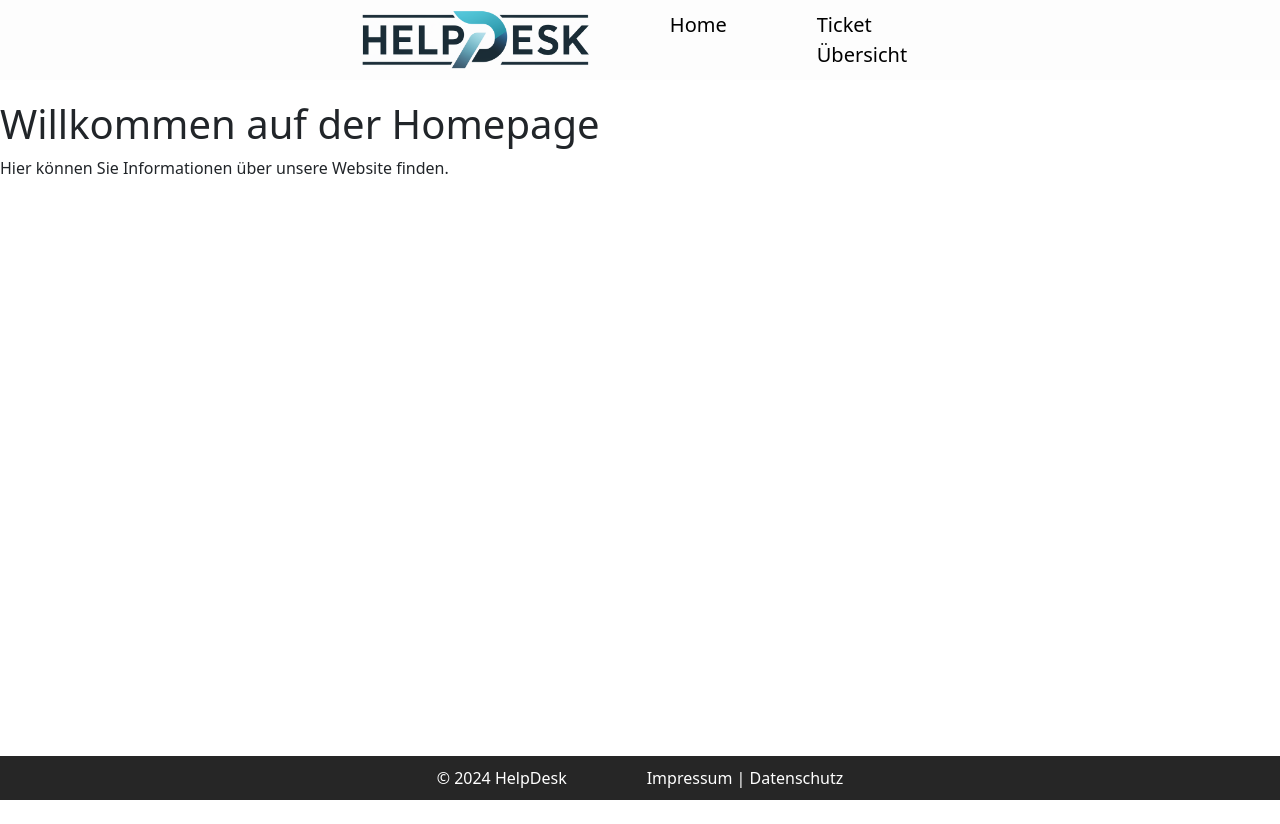
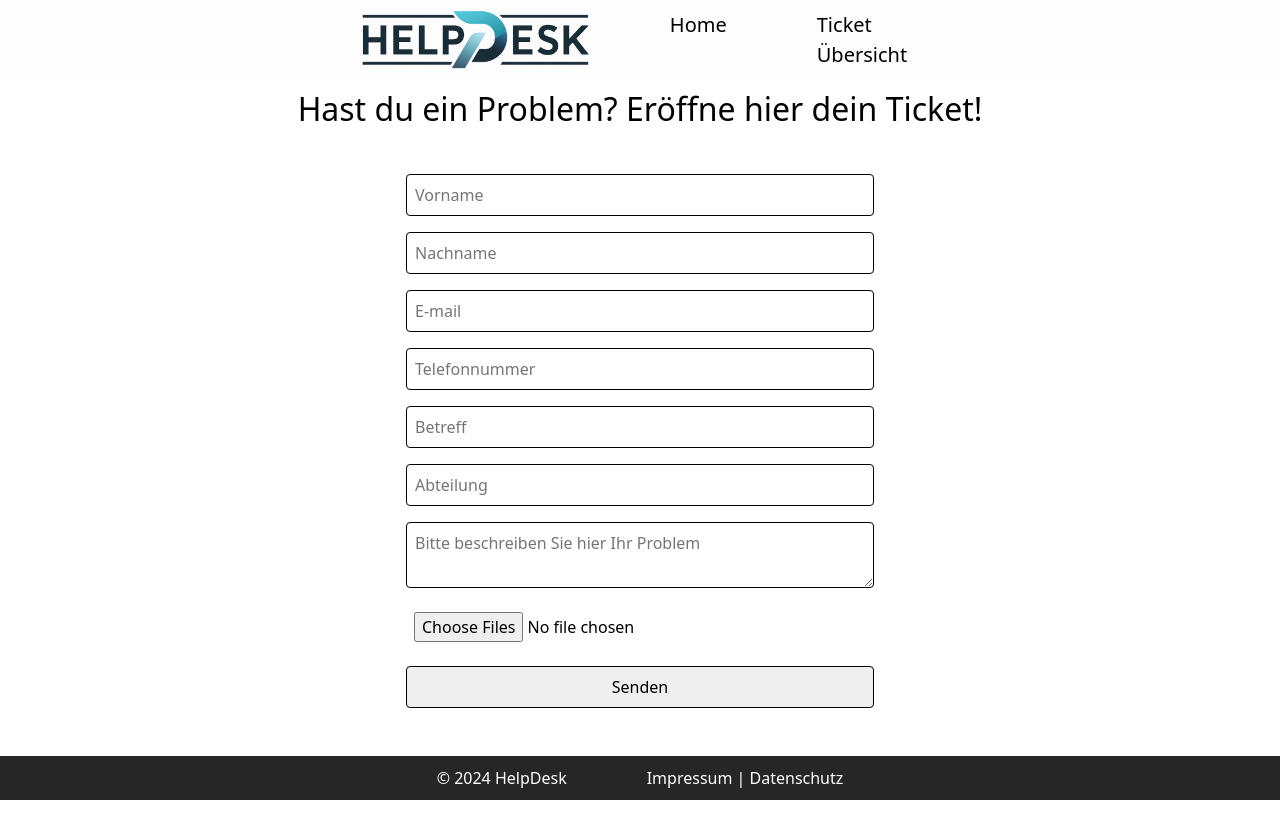
Before and after one commit to daniloweber/supportPortal, a React (Vite) app in the folder frontend/: page / in a window 1280 px wide. Before the commit the page ends 800 px from the top, so only its background shows below. Built offline with nearby package versions, Linux system fonts and the light colour scheme.

Commit message:
Ticket erstellen Formular; Positons Fix bei Header entfernt, fuckt ab adi

```diff
--- a/frontend/src/components/Home.jsx
+++ b/frontend/src/components/Home.jsx
@@ -1,16 +1,19 @@
 import React from 'react';
+import CreateTicket from './TicketErstellen.jsx';
 
 const Home = () => {
-  const titleStyle = {
-    marginTop: '100px'
+  const headerStyle = {
+    textAlign: 'center',
+    color: 'black',
+    padding: '10px',
   };
 
   return (
     <div>
-      <h1 style={titleStyle}>Willkommen auf der Homepage</h1>
-      <p>Hier können Sie Informationen über unsere Website finden.</p>
+      <h2 style={headerStyle}>Hast du ein Problem? Eröffne hier dein Ticket!</h2>
+      <CreateTicket />
     </div>
   );
-}
+};
 
 export default Home;
--- /dev/null
+++ b/frontend/src/components/TicketErstellen.jsx
@@ -0,0 +1,59 @@
+import React, { useState } from 'react';
+
+const createTicket = () => {
+  const [firstName, setFirstName] = useState('');
+  const [lastName, setLastName] = useState('');
+  const [email, setEmail] = useState('');
+  const [phone, setPhone] = useState('');
+  const [subject, setSubject] = useState('');
+  const [description, setDescription] = useState('');
+  const [department, setDepartment] = useState('');
+  const [file, setFile] = useState(null);
+
+  const formStyle = {
+    display: 'flex',
+    flexDirection: 'column',
+    alignItems: 'start',
+    gap: '1em',
+    color: 'black',
+    backgroundColor: 'white',
+    padding: '1em',
+    borderRadius: '8px',
+    maxWidth: '500px',
+    margin: '20px auto',
+    marginBottom: '100px',
+  };
+
+  const inputStyle = {
+    padding: '0.5em',
+    borderRadius: '4px',
+    border: '1px solid black',
+    width: '100%',
+  };
+
+  const fileInputStyle = {
+    ...inputStyle,
+    border: 'none',
+  };
+
+  const handleSubmit = (e) => {
+    e.preventDefault();
+    // Handle form submission
+  };
+
+  return (
+    <form style={formStyle} onSubmit={handleSubmit}>
+      <input style={inputStyle} type="text" placeholder="Vorname" value={firstName} onChange={(e) => setFirstName(e.target.value)} />
+      <input style={inputStyle} type="text" placeholder="Nachname" value={lastName} onChange={(e) => setLastName(e.target.value)} />
+      <input style={inputStyle} type="email" placeholder="E-mail" value={email} onChange={(e) => setEmail(e.target.value)} />
+      <input style={inputStyle} type="tel" placeholder="Telefonnummer" value={phone} onChange={(e) => setPhone(e.target.value)} />
+      <input style={inputStyle} type="text" placeholder="Betreff" value={subject} onChange={(e) => setSubject(e.target.value)} />
+      <input style={inputStyle} type="text" placeholder="Abteilung" value={department} onChange={(e) => setDepartment(e.target.value)} />
+      <textarea style={inputStyle} placeholder="Bitte beschreiben Sie hier Ihr Problem" value={description} onChange={(e) => setDescription(e.target.value)} />
+      <input style={fileInputStyle} type="file" multiple onChange={(e) => setFile(e.target.files)} />
+      <button style={inputStyle} type="submit">Senden</button>
+    </form>
+  );
+};
+
+export default createTicket;
--- a/frontend/src/components/TicketView.jsx
+++ b/frontend/src/components/TicketView.jsx
@@ -116,7 +116,7 @@
     };
 
     const filterMenuStyle = {
-        marginTop: '120px',
+        marginTop: '20px',
         marginLeft: '20px',
         marginRight: '20px',
         display: 'flex',
--- a/frontend/src/components/header.jsx
+++ b/frontend/src/components/header.jsx
@@ -17,14 +17,14 @@
 
     return (
         <>
-        <header style={{ background: '#FDFDFD', display: 'flex', justifyContent: 'space-between', padding: '10px', alignItems: 'center', position: 'fixed', width: '100%', top: 0, zIndex: 1000 }}>
+        <header style={{ background: '#FDFDFD', display: 'flex', justifyContent: 'space-between', padding: '10px', alignItems: 'center', width: '100%', top: 0, zIndex: 1000 }}>
             <div style={{ flex: 1, display: 'flex', justifyContent: 'flex-start' }}>
-                <Link to="/Home">
+                <Link to="/">
                     <img src={'/images/Logo.png'} alt="Logo" style={{ height: '60px', marginLeft: '350px' }} />
                 </Link>
             </div>
             <div style={{ flex: 1, display: 'flex', justifyContent: 'center' }}>
-                <Link to="/Home" onClick={handleHomeClick} style={{ margin: '0 80px', color: 'black', textDecoration: 'none', fontSize: '20px', transform: isHomeClicked ? 'scale(0.9)' : 'scale(1)', transition: 'transform 0.25s' }}>Home</Link>
+                <Link to="/" onClick={handleHomeClick} style={{ margin: '0 80px', color: 'black', textDecoration: 'none', fontSize: '20px', transform: isHomeClicked ? 'scale(0.9)' : 'scale(1)', transition: 'transform 0.25s' }}>Home</Link>
                 <Link to="/TicketView" onClick={handleTicketClick} style={{ margin: '0 10px', color: 'black', textDecoration: 'none', fontSize: '20px', transform: isTicketClicked ? 'scale(0.9)' : 'scale(1)', transition: 'transform 0.25s' }}>Ticket Übersicht</Link>
             </div>
             <div style={{ flex: 1 }}></div>
```
